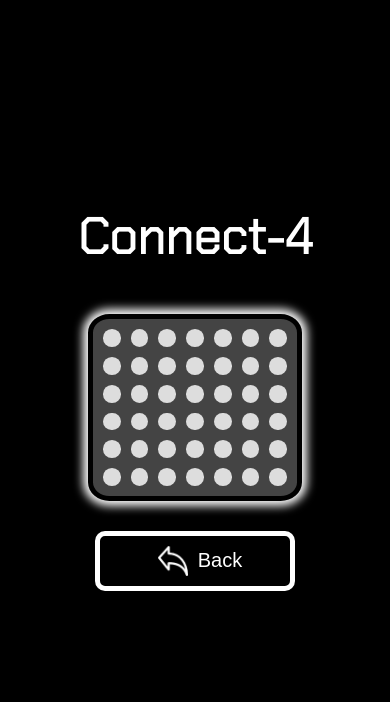
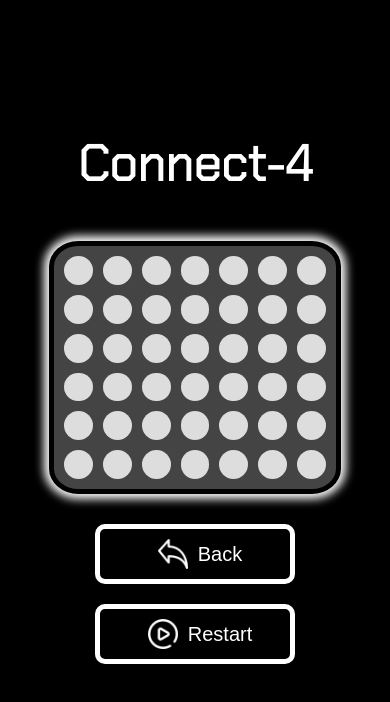
Before and after one commit to JuanmiAcosta/Poda-Alfa-Beta-Conecta-4, a plain HTML site: page index.html in a window 390 px wide. Shown: the part 866-1568 px from the top of the page. Drawn offline with Linux system fonts and the light colour scheme; a web font is replaced by a local one.

Commit message:
captura y cambios.

```diff
--- a/index.html
+++ b/index.html
@@ -23,7 +23,7 @@
 
         <div id="content">
 
-            <h1 style="color:white;">Menu</h1>
+            <h1 style="color:white;">Choose Game Mode</h1>
 
             <div id="botones">
                 <a href="#conecta4"><button class="boton"><img src="icons/humano.png" alt="Icono">Human vs Human<img
@@ -92,7 +92,10 @@
             </div>
 
         </div>
-        <a href="#menu"><button class="boton"><img src="icons/atras.png" alt="Icono"> Back </button></a>
+        <div id="atras_restart">
+            <a href="#menu"><button class="boton"><img src="icons/atras.png" alt="Icono"> Back </button></a>
+            <a id="restart" href="#conecta4"><button class="boton"><img src="icons/play.png" alt="Icono"> Restart </button></a>
+        </div>
     </section>
     <script src="script.js"></script>
 </body>
--- a/script.js
+++ b/script.js
@@ -0,0 +1,13 @@
+const numRows = 6;
+const numCols = 7;
+
+const EMPTY = 0;
+const PURPLE = 1;
+const BLUE = 2;
+
+const gameBoard = new Array(numRows).fill(null).map(() => new Array(numCols).fill(EMPTY));
+
+//Elementos del DOM
+const boardElement = document.getElementById('board');
+const restartButton = document.getElementById('restart');
+const cells = document.querySelectorAll('.cell');
--- a/style.css
+++ b/style.css
@@ -1,5 +1,6 @@
 html{
     scroll-behavior: smooth;
+    user-select: none;
 }
 
 body {
@@ -105,6 +106,10 @@ hr {
     background-color: black;
 }
 
+#atras_restart{
+    display: flex;
+}
+
 #conecta4 h1 {
 
     font-size: 50px;
@@ -119,7 +124,7 @@ hr {
     text-align: center;
     max-width: 600px;
     max-height: 80%;
-    width: 60%;
+    width: 80%;
     padding: 10px;
 }
 
@@ -145,6 +150,13 @@ hr {
     transition: background-color 0.3s;
 }
 
+/*media query para pantallas menores a 470px*/
+@media (max-width: 470px){
+    #atras_restart{
+        flex-direction: column;
+    }
+}
+
 /* Clases de estilo para los discos colocados */
 
 .purple {
```
Also changed, not shown: captura.png (added).
